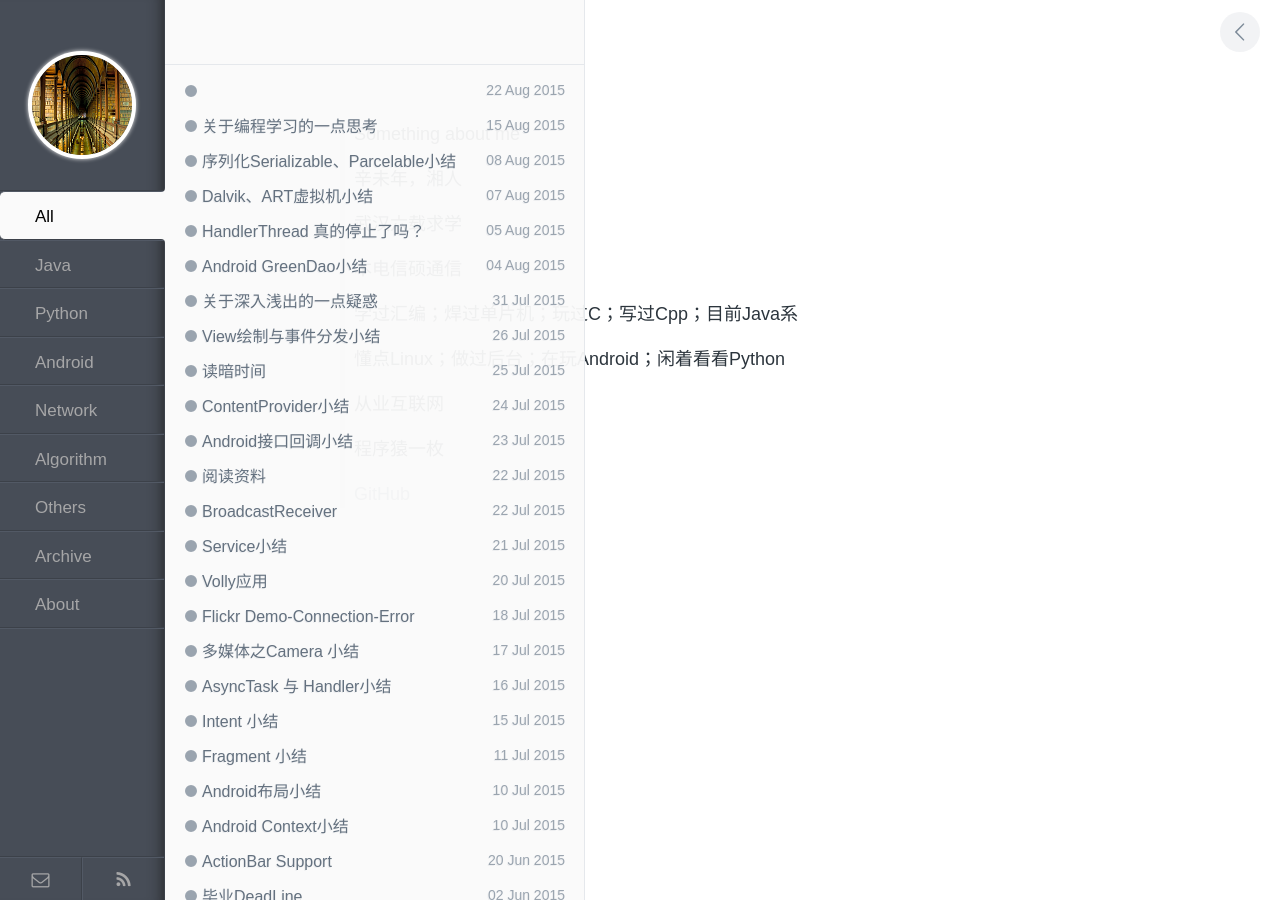
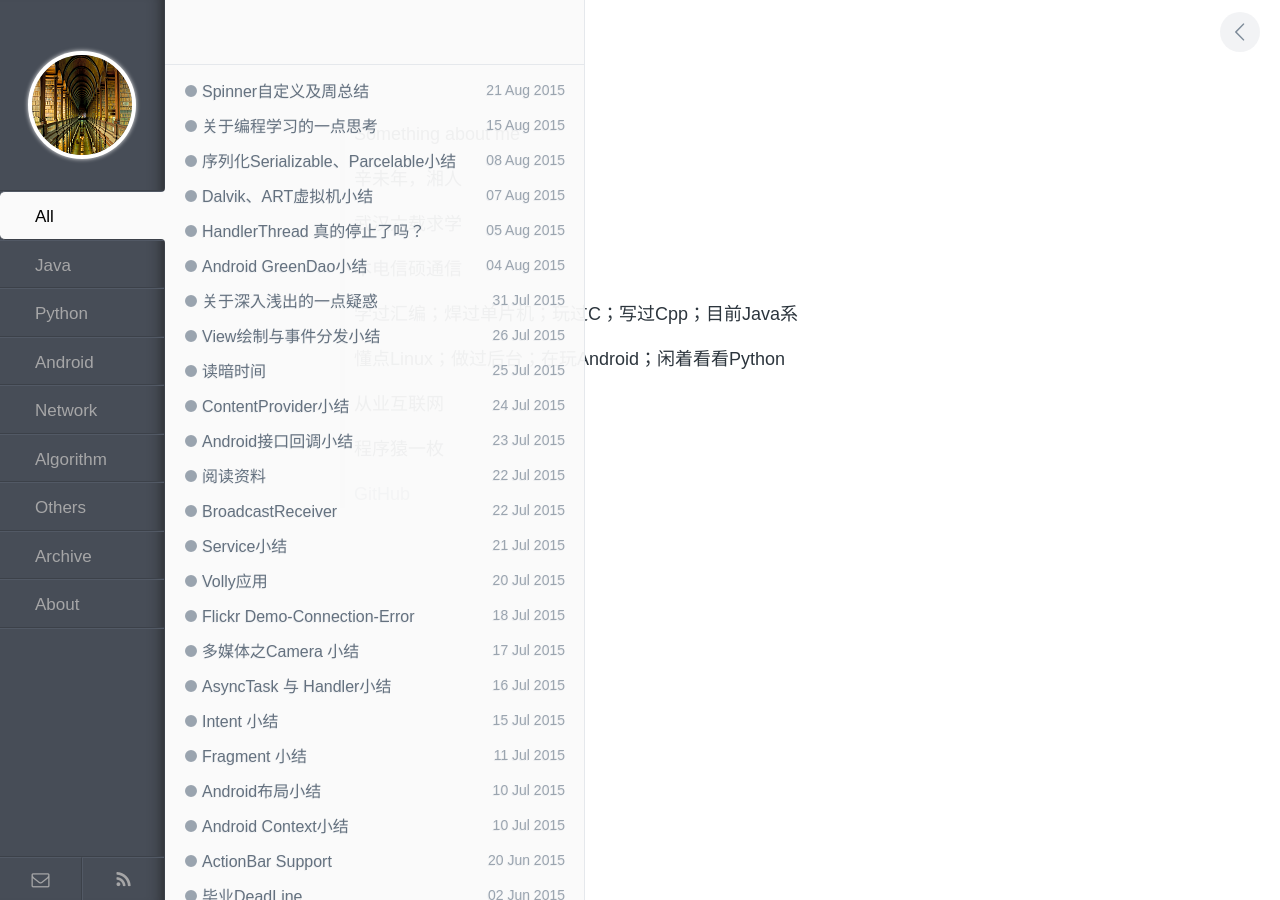
Before and after one commit to enlipan/enlipan.github.io, a Jekyll site: the page built from index.html, in a window 1280 px wide. Built offline with Jekyll 4.4.1, drawn with Linux system fonts in a browser that asks for light colours; comment, search, counter and statistics services are not loaded.

Commit message:
Update 2015-8-21-android-customed-spinner.md

```diff
--- a/_posts/2015-8-21-android-customed-spinner.md
+++ b/_posts/2015-8-21-android-customed-spinner.md
@@ -1,8 +1,8 @@
 ---
 layout: post
-title: Android Spinner自定义
+title: Spinner自定义及周总结
 category: android
-------
+---
 
 
 最近写了一部分界面，以前做Web全栈就不是很喜欢写前端，现在做Android依旧不是很喜欢，不过最近写了一部分界面，感觉其实也没那么坏，不过UI控件的坑还是挺多的，自己对于UI部分的练习还是要注重。
```
